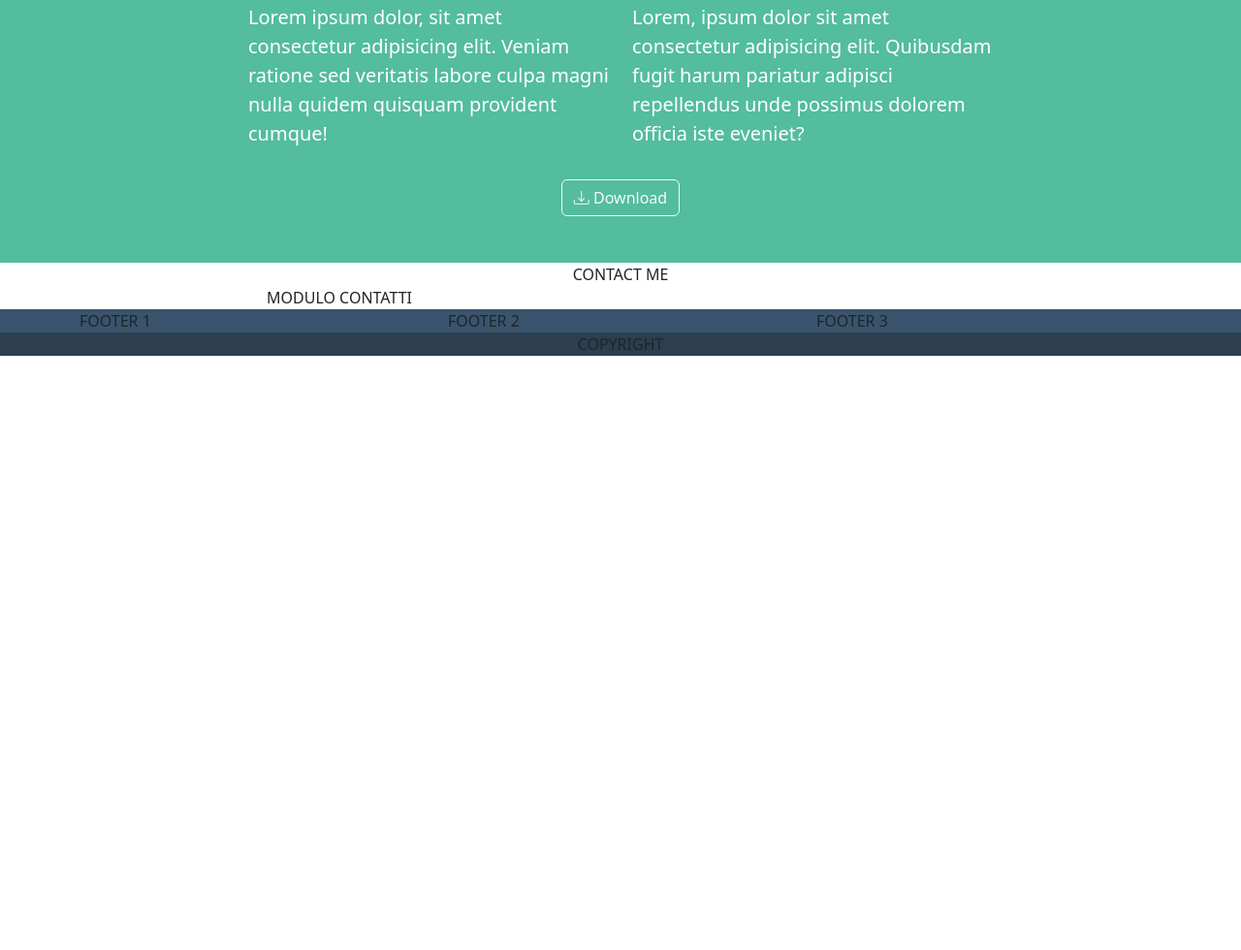
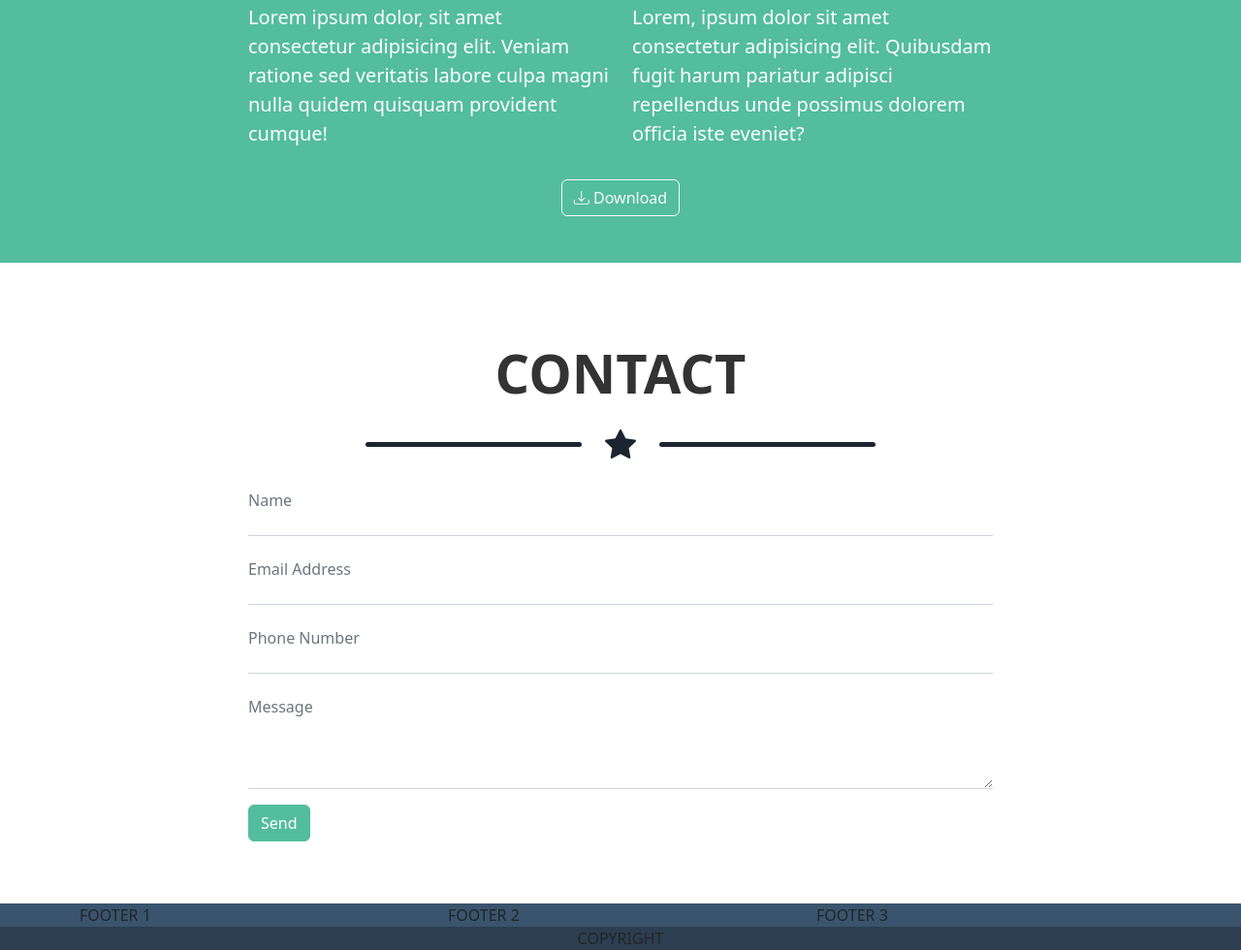
Before and after one commit to RiccardoCivardi/html-css-bootstrap-freelancer, a plain HTML site: page index.html in a window 1280 px wide. Shown: the part 1709-2689 px from the top of the page at 97% size. Before the commit the page ends 2076 px from the top, so only its background shows below. Drawn offline with nearby package versions, Linux system fonts and the light colour scheme.

Commit message:
[add] contact section in main

```diff
--- a/css/style.css
+++ b/css/style.css
@@ -31,6 +31,10 @@
   background-color: #1B2530;
 }
 
+.rc-bg-acqua {
+  background-color: #53BD9D;
+}
+
 
 /* HEADER */
 header {
@@ -48,10 +52,6 @@ header {
 
 
 /* JUMBOTRON */
-
-#jumbotron {
-  background-color: #53BD9D;
-}
 
 #jumbotron img {
   width: 225px;
@@ -82,23 +82,28 @@ header {
   display: block;
 }
 
-/* about */
+/* contact */
 
-#about {
+.rc-form .form-control {
+  border-radius: 0;
+  border-top: 0;
+  border-left: 0;
+  border-right: 0;
+  padding-left: 0;
+  padding-bottom: 1.5rem;
+}
+
+.rc-btn {
   background-color: #53BD9D;
+  border-color: #53BD9D;
+}
+
+.btn.rc-btn:hover {
+  background-color: rgb(83, 189, 157, 0.8);
 }
 
 
 
-
-.about {
-  background-color: #53BD9D;
-}
-
-.container-custom {
-  max-width: 730px;
-  margin: 0 auto;
-}
 
 /* FOOTER */
 
--- a/index.html
+++ b/index.html
@@ -51,7 +51,7 @@
   <!-- /HEADER -->
 
   <!-- JUMBOTRON -->
-  <div id="jumbotron" class="pt-4 pb-3 pt-lg-5 pb-lg-4">
+  <div id="jumbotron" class="rc-bg-acqua pt-4 pb-3 pt-lg-5 pb-lg-4">
     <div class="container text-center">
       <div class="row">
         <div class="col">
@@ -114,7 +114,7 @@
     <!-- /Portfolio -->
 
     <!-- About -->
-    <section id="about" class="text-white py-3">
+    <section id="about" class="rc-bg-acqua text-white py-3">
       <div class="container pt-3">
         <div class="row pt-2 pt-md-5">
           <div class="col text-center">
@@ -140,17 +140,41 @@
             </a>
           </div>
         </div>
-
       </div>
     </section>
     <!-- /About -->
 
     <!-- Contact -->
-    <section class="contact">
-      <div class="container-custom">
-        <div class="row">
-          <div class="col-12 text-center">CONTACT ME</div>
-          <div class="col-12">MODULO CONTATTI</div>
+    <section id="contact" class="py-3">
+      <div class="container pt-3">
+        <div class="row pt-2 pt-md-5">
+          <div class="col text-center">
+            <h2 class="text-uppercase display-6 rc-display-4 fw-bold mb-3 rc-text-lightblack">Contact</h2>
+            <div class="rc-star d-flex justify-content-center align-items-center mb-3">
+              <span class="rc-line rc-bg-darkblue"></span>
+              <i class="bi bi-star-fill fs-2 px-4 rc-text-darkblue"></i>
+              <span class="rc-line rc-bg-darkblue"></span>
+            </div>
+          </div>
+        </div>
+      </div>
+      <div class="rc-container mx-auto">
+        <div class="conatiner-fluid">
+          <form class="rc-form mb-3 mb-md-5">
+            <div class="mb-3">
+              <input type="text" class="form-control" id="name" placeholder="Name">
+            </div>
+            <div class="mb-3">
+              <input type="email" class="form-control" id="name" placeholder="Email Address">
+            </div>
+            <div class="mb-3">
+              <input type="text" class="form-control" id="name" placeholder="Phone Number">
+            </div>
+            <div class="mb-3">
+              <textarea class="form-control" rows="3" placeholder="Message"></textarea>
+            </div>
+            <button type="submit" class="text-white btn rc-btn">Send</button>
+          </form>
         </div>
       </div>
     </section>
```
